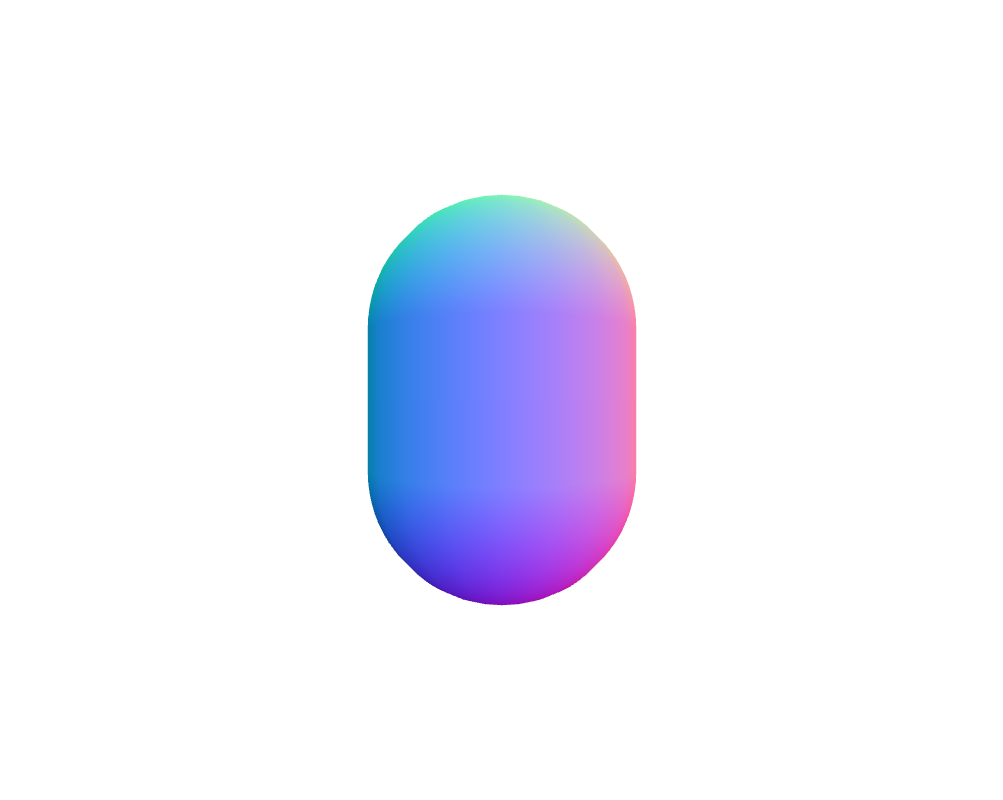
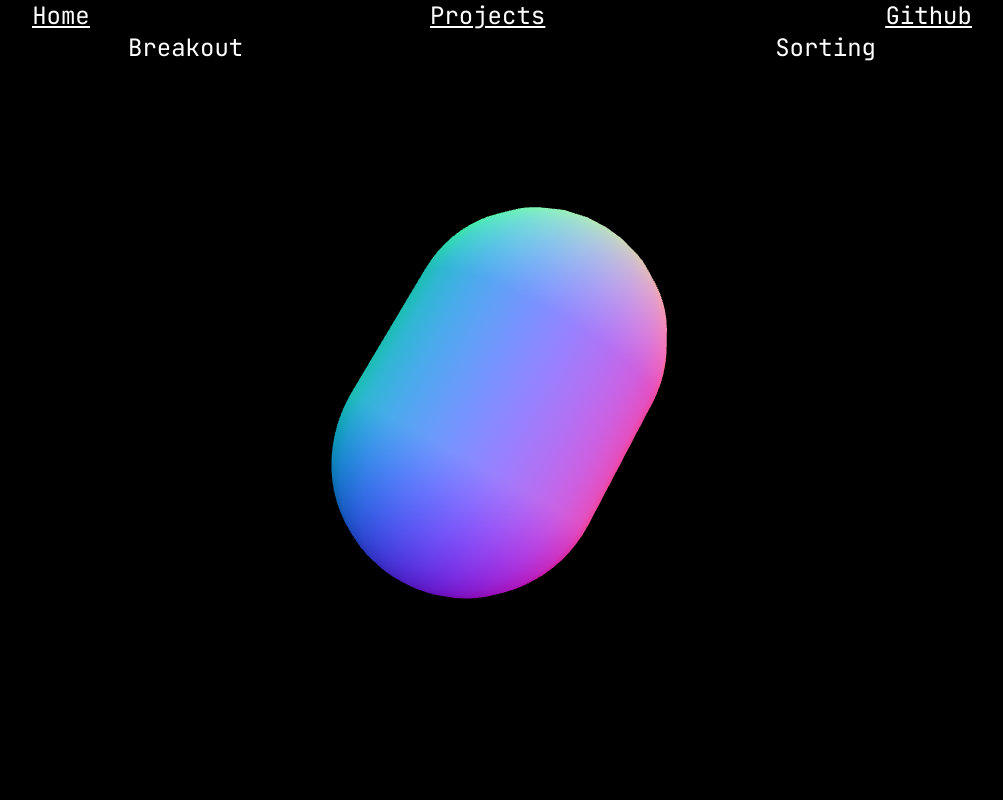
Before and after one commit to bieniucieniu/desktop-website, a Next.js app: page /projects in a window 1280 px wide. Before the commit this address had no page. Shown: the top 800 px of the page, without its empty margins (138-1141 px from the left). Built offline with nearby package versions, Linux system fonts and the light colour scheme.

Commit message:
in progres

```diff
--- a/app/globals.css
+++ b/app/globals.css
@@ -19,3 +19,18 @@ body::-webkit-scrollbar-track {
 body::-webkit-scrollbar-thumb {
 	background: #6649b8;
 }
+
+@keyframes slid-expand-down {
+	0% {
+		transform: translateY(-100%);
+		transform: scale(0.5);
+	}
+	100% {
+		transform: translateY(0%);
+		transform: scale(1);
+	}
+}
+
+.slide-expand-down {
+	animation: slid-expand-down 1s ease-out;
+}
--- a/app/layout.tsx
+++ b/app/layout.tsx
@@ -1,10 +1,10 @@
 import Scene from "@/components/Scene";
 import "./globals.css";
 import { JetBrains_Mono } from "next/font/google";
-import Navbar from "@/components/Navbar";
+import Navbar from "@/components/MainNavbar";
 
 const jetBrainsMono = JetBrains_Mono({
-	weight: ["300", "400", "600"],
+	weight: ["300", "400", "800"],
 	subsets: ["latin"],
 });
 
@@ -21,9 +21,11 @@ export default function RootLayout({
 	return (
 		<html lang="en">
 			<body className={jetBrainsMono.className}>
-				<Scene className="fixed h-screen w-screen overflow-hidden -z-10" />
-				<Navbar />
-				{children}
+				<div className="min-h-screen flex flex-col text-white m-0 p-0">
+					<Scene className="fixed h-screen w-screen overflow-hidden -z-10" />
+					<Navbar />
+					{children}
+				</div>
 			</body>
 		</html>
 	);
--- a/app/page.tsx
+++ b/app/page.tsx
@@ -1,6 +1,3 @@
-
 export default function Home() {
-  return (
-    <div></div>
-  );
+	return <div></div>;
 }
--- a/app/preview/[type]/page.tsx
+++ /dev/null
@@ -1,3 +0,0 @@
-export default function Preview() {
-  return <div> </div>;
-}
--- /dev/null
+++ b/app/projects/layout.tsx
@@ -0,0 +1,10 @@
+import ProjectsNavbar from "@/components/ProjectsNavbar";
+import projects from "@/data/projects";
+export default function layout({ children }: { children: React.ReactNode }) {
+	return (
+		<div className="m-0">
+			<ProjectsNavbar projects={projects} />
+			{children}
+		</div>
+	);
+}
--- /dev/null
+++ b/app/projects/page.tsx
@@ -0,0 +1,5 @@
+import ProjectsNavbar from "@/components/ProjectsNavbar";
+
+export default function Projects() {
+	return <div></div>;
+}
--- /dev/null
+++ b/components/MainNavbar.tsx
@@ -0,0 +1,35 @@
+"use client";
+import Link from "next/link";
+
+const tabs: { link: string; title: string; targetBlank?: boolean }[] = [
+	{ link: "/", title: "Home" },
+	{ link: "/projects", title: "Projects" },
+	{ link: "github.com/bieniucieniu", title: "Github", targetBlank: true },
+];
+
+export default function MainNavbar(props: React.HTMLProps<HTMLDivElement>) {
+	return (
+		<nav className="stick flex flex-row justify-around text-2xl underline w-screen z-10">
+			{tabs.map((tab) => {
+				if (tab.targetBlank) {
+					return (
+						<Link
+							key={tab.title}
+							href={tab.link}
+							passHref={true}
+							target="_blank"
+						>
+							{tab.title}
+						</Link>
+					);
+				} else {
+					return (
+						<Link key={tab.title} href={tab.link} passHref={true}>
+							{tab.title}
+						</Link>
+					);
+				}
+			})}
+		</nav>
+	);
+}
--- a/components/Navbar.tsx
+++ /dev/null
@@ -1,31 +0,0 @@
-"use client";
-import * as DropdownMenu from "@radix-ui/react-dropdown-menu";
-import Link from "next/link";
-
-function DropDown(props: React.HTMLProps<HTMLDivElement>) {
-	return (
-		<DropdownMenu.Root>
-			<DropdownMenu.Trigger asChild>
-				<button className="underline">Breakout</button>
-			</DropdownMenu.Trigger>
-		</DropdownMenu.Root>
-	);
-}
-
-export default function Navbar(props: React.HTMLProps<HTMLDivElement>) {
-	return (
-		<div>
-			<div className="min-h-screen flex flex-col text-white m-0 p-0">
-				<nav className="stick flex flex-row justify-around text-2xl underline w-screen">
-					<Link target="_blank" href="https://github.com/bieniucieniu">
-						github
-					</Link>
-
-					<Link href="/preview/breakout">breakout</Link>
-					<Link href="/preview/sorting">sorting</Link>
-					<Link href="/preview/beakout">beakout (pre breakout)</Link>
-				</nav>
-			</div>
-		</div>
-	);
-}
--- /dev/null
+++ b/components/ProjectsNavbar.tsx
@@ -0,0 +1,79 @@
+"use client";
+import Link from "next/link";
+import { useEffect, useLayoutEffect, useRef, useState } from "react";
+import type { Project } from "@/data/projects";
+import { motion } from "framer-motion";
+
+function PopoverButton({
+	project,
+	active,
+	setActive,
+}: {
+	project: Project;
+	active: boolean;
+	setActive: (id: number) => void;
+}) {
+	const [open, setOpen] = useState(false);
+	const dropdownRef = useRef<HTMLDivElement>(null!);
+	useEffect(() => setOpen(false), [active]);
+	return (
+		<div>
+			<button onMouseOver={() => setActive(project.id)} className="relative">
+				{project.title}
+				{active && !open && (
+					<motion.div
+						layoutId="previewBG"
+						style={{
+							backgroundColor: "red",
+							zIndex: -10,
+							inset: 0,
+							position: "absolute",
+							...project.style,
+						}}
+					/>
+				)}
+			</button>
+
+			{active && open && (
+				<motion.div
+					layoutId="previewBG"
+					style={{
+						backgroundColor: "red",
+						zIndex: -10,
+						inset: 0,
+						left: 0,
+						position: "absolute",
+						...project.style,
+					}}
+				>
+					dasdadkahsdlksahdkalj
+				</motion.div>
+			)}
+		</div>
+	);
+}
+
+export default function ProjectsNavbar({ projects }: { projects: Project[] }) {
+	const [active, setActive] = useState(0);
+
+	return (
+		<nav className="relative flex flex-row justify-around text-2xl underline w-screen slide-down">
+			{projects.map((p) => {
+				return (
+					// <PreviewButton
+					// 	key={p.link}
+					// 	project={p}
+					// 	active={active === p.id}
+					// 	setActive={setActive}
+					// ></PreviewButton>
+					<PopoverButton
+						key={p.link}
+						project={p}
+						active={active === p.id}
+						setActive={setActive}
+					/>
+				);
+			})}
+		</nav>
+	);
+}
--- a/components/Scene.tsx
+++ b/components/Scene.tsx
@@ -9,15 +9,16 @@ import type {
 	NormalBufferAttributes,
 } from "three";
 
-function Capsule({
-	position,
-	ref,
-}: {
-	position: [number, number, number];
-	ref: MutableRefObject<
-		Mesh<BufferGeometry<NormalBufferAttributes>, Material | Material[]>
-	>;
-}) {
+function Capsule({ position }: { position: [number, number, number] }) {
+	const ref = useRef<Mesh>(null!);
+
+	useFrame((_, delta) => {
+		if (ref.current) {
+			ref.current.rotation.x += delta;
+			ref.current.rotation.y += delta;
+			ref.current.rotation.z += delta;
+		}
+	});
 	return (
 		<mesh ref={ref} position={position}>
 			<capsuleGeometry args={[5, 5, 10, 20]} />
@@ -27,18 +28,9 @@ function Capsule({
 }
 
 function Scene() {
-	const viewport = useThree((state) => state.viewport);
-	const { scrollYProgress } = useScroll();
-	const ref = useRef<Mesh>(null!);
-
-	useFrame(() => {
-		if (ref.current)
-			ref.current.position.y = (viewport.width / 2) * scrollYProgress.get();
-	});
-
 	return (
 		<group>
-			<Capsule ref={ref} position={[0, 0, 0]} />
+			<Capsule position={[0, 0, 0]} />
 		</group>
 	);
 }
--- /dev/null
+++ b/data/projects.ts
@@ -0,0 +1,30 @@
+export type Project = {
+	id: number;
+	link: string;
+	title: string;
+	description: string;
+	videoPath?: string;
+	style?: React.CSSProperties;
+};
+const projects: Project[] = [
+	{
+		id: 1,
+		link: "projects/breakout",
+		title: "Breakout",
+		description: "A breakout clone made with Three.js and React",
+		style: {
+			backgroundColor: "#f00",
+		},
+	},
+	{
+		id: 2,
+		link: "projects/sorting",
+		title: "Sorting",
+		description: "A sorting visualizer made with just HTML, CSS, and TS",
+		style: {
+			backgroundColor: "#00f",
+		},
+	},
+];
+
+export default projects;
--- a/package.json
+++ b/package.json
@@ -12,7 +12,7 @@
     "@mdx-js/loader": "^2.3.0",
     "@mdx-js/react": "^2.3.0",
     "@next/mdx": "^13.4.4",
-    "@radix-ui/react-dropdown-menu": "^2.0.5",
+    "@radix-ui/react-popover": "^1.0.6",
     "@react-three/drei": "^9.72.2",
     "@react-three/fiber": "^8.13.0",
     "@types/node": "20.2.5",
```
Also changed, not shown: 1 other file (tests, documents, lock files or other folders).
